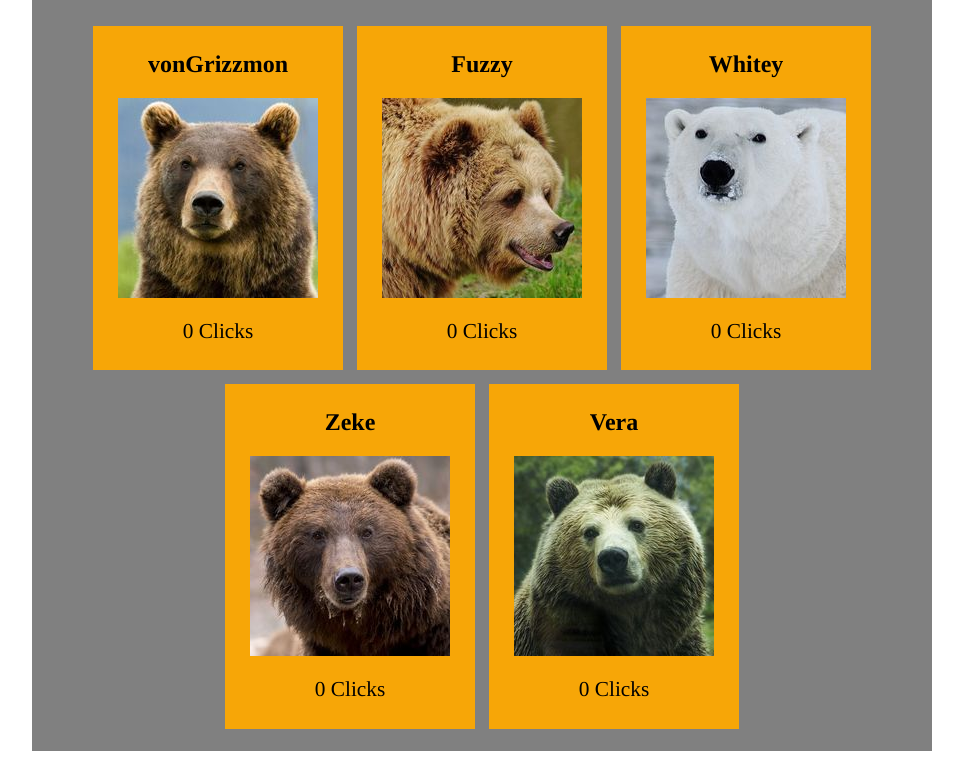
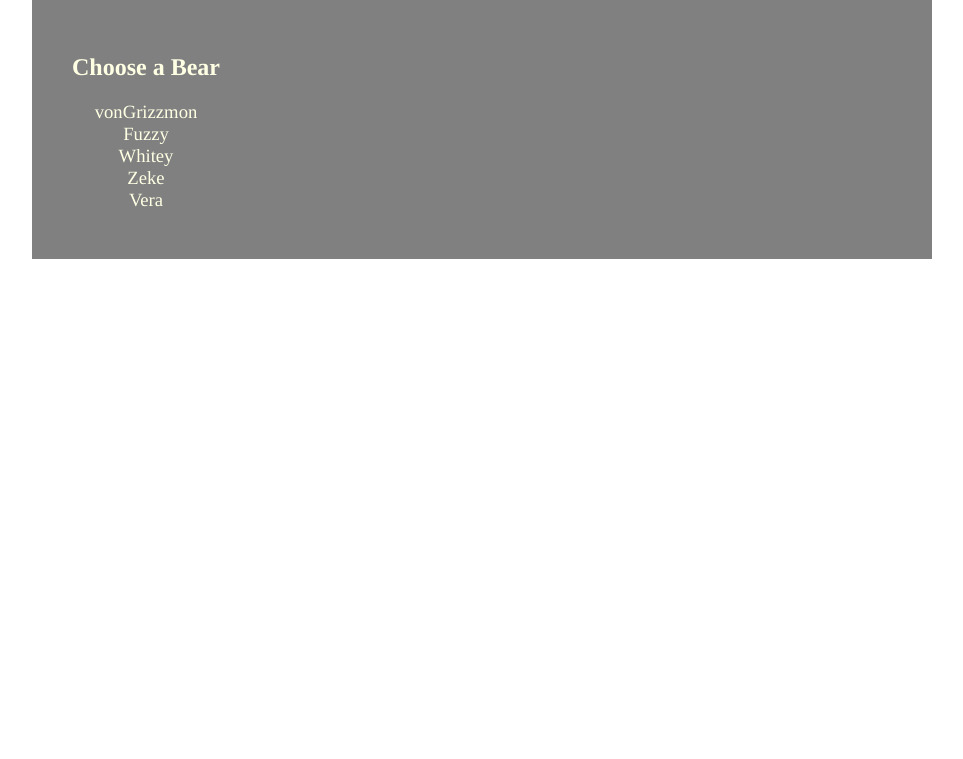
Before and after one commit to AngelaRoth/bear-clicker, a plain HTML site: page index.html in a window 1280 px wide. Shown: the part 86-845 px from the top of the page, without its empty margins (158-1121 px from the left). After the commit the page ends 800 px from the top, so only its background shows below. Drawn offline with Linux system fonts and the light colour scheme.

Commit message:
Clickable Bear List Working (just adds more bears)

```diff
--- a/css/style.css
+++ b/css/style.css
@@ -8,9 +8,31 @@ body {
   font-family: Times, "Times New Roman", serif;
 }
 
-h1 {
+.white {
+  color: #FFFFE4;
+}
+
+.centered {
   text-align: center;
+}
+
+.grey {
+  background-color: grey;
+  padding: 15px;
+}
+
+.bearZone {
+  display: flex;
+  flex-flow: row nowrap;
+  justify-content: space-around;
+  align-items: flex-start;
+
+  padding: 15px;
+}
+
+#chooseBear {
   color: #FFFFE4;
+  width: 20%;
 }
 
 #allBears {
@@ -18,11 +40,15 @@ h1 {
   flex-flow: row wrap;
   justify-content: center;
   align-items: center;
+  width:80%;
 }
 
-.bearZone {
-  padding: 15px;
-  background-color: grey;
+#bearList {
+  list-style-type: none;
+  padding-left: 0;
+  margin-left: 0;
+  text-align: center;
+  font-size: 14pt;
 }
 
 .bearContainer {
--- a/index.html
+++ b/index.html
@@ -6,11 +6,22 @@
   <link rel="stylesheet" href="css/style.css">
 </head>
 <body>
-  <div class="bearZone">
-    <h1>Click the Bears</h1>
-    <div id="allBears">
+  <div class="grey">
+    <h1 class="white centered">Click the Bears</h1>
+    <div class="bearZone">
+      <div id="chooseBear">
+        <h2 class="white centered">Choose a Bear</h2>
+        <ul id="bearList">
 
+        </ul>
+      </div>
+      <div id="allBears">
+
+      </div>
     </div>
+
+
+
   </div>
 
   <script src="js/script.js"></script>
--- a/js/script.js
+++ b/js/script.js
@@ -1,9 +1,17 @@
 var allBears = document.getElementById('allBears');
+var bearList = document.getElementById('bearList');
 
 var Bear = function(name, i) {
   this.img = 'images/' + name + '.jpg';
   this.name = name;
   this.clicks = 0;
+
+  this.listItem = document.createElement('li');
+  this.listItem.innerHTML = this.name;
+  this.listItem.addEventListener('click', function() {
+    bearChosen(i);
+  });
+
 
   this.nameElem = document.createElement('h2');
   this.nameElem.innerHTML = this.name;
@@ -12,7 +20,6 @@ var Bear = function(name, i) {
   this.imgElem.id = 'bear' + i;
   this.imgElem.src = this.img;
   this.imgElem.alt = this.name;
-
   this.imgElem.addEventListener('click', function() {
     bearClicked(i);
   });
@@ -34,6 +41,14 @@ Bear.prototype.enterHTML = function() {
   allBears.appendChild(this.container);
 };
 
+Bear.prototype.enterList = function() {
+  bearList.appendChild(this.listItem);
+}
+
+function bearChosen(i) {
+  bearArray[i].enterHTML();
+}
+
 function bearClicked(i) {
   bearArray[i].clicks ++;
   bearArray[i].countPara.innerHTML = bearArray[i].clicks + ' Clicks';
@@ -52,5 +67,6 @@ var bearArray = [];
 
 for (var i = 0; i < numBears; i++) {
   bearArray[i] = new Bear(nameArray[i], i);
-  bearArray[i].enterHTML();
+  bearArray[i].enterList();
+  /*bearArray[i].enterHTML();*/
 }
```
